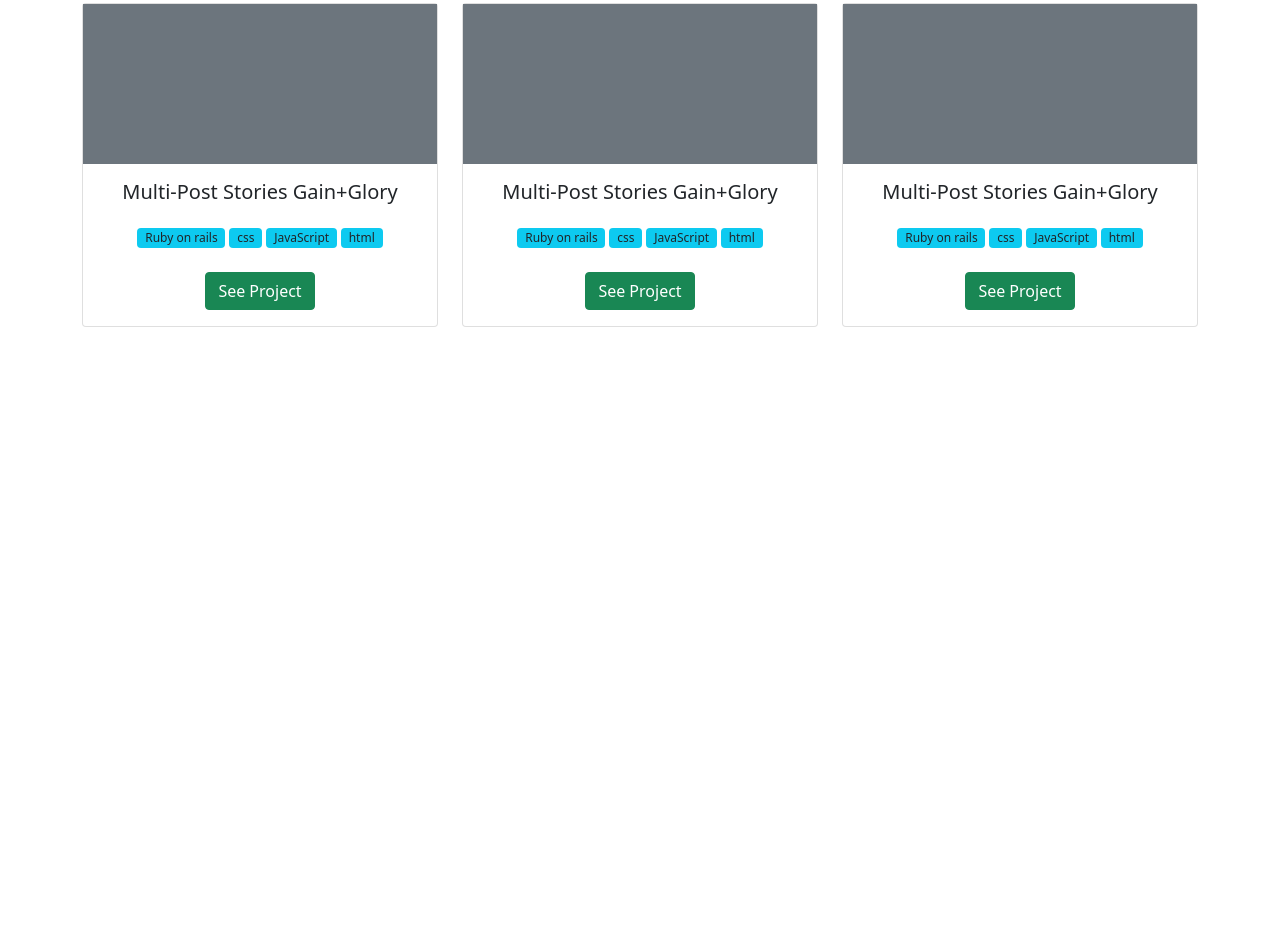
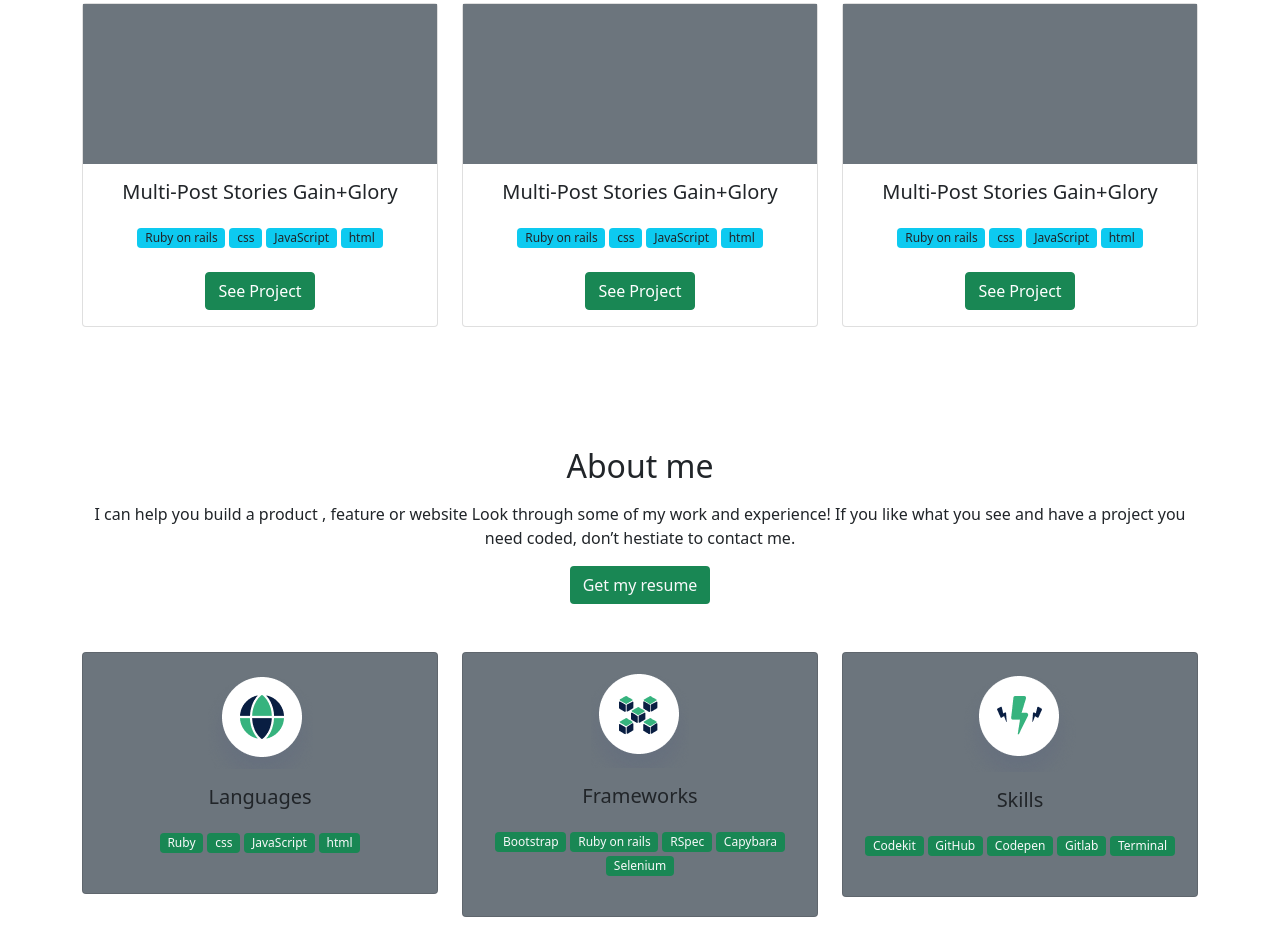
Before and after one commit to Gdiazdiaz/Bootstrap-portfolio, a plain HTML site: page index.html in a window 1280 px wide. Shown: the part 840-1781 px from the top of the page. Before the commit the page ends 1287 px from the top, so only its background shows below. Drawn offline with nearby package versions, Linux system fonts and the light colour scheme.

Commit message:
Add about me section with intro and skills tabs

```diff
--- a/index.html
+++ b/index.html
@@ -49,7 +49,7 @@
             <h2>My Recent Works</h2>
           </div>
 
-          <div class="row">
+          <div class="row-eq-height row">
 
             <div class="col-md-4">
               <div class="card mb-4">
@@ -67,7 +67,7 @@
               </div>
             </div>
 
-            <div class="col-md-4">
+           <div class="col-md-4 d-block">
               <div class="card mb-4">
                 <div class="bg-secondary" style="height: 10rem;"></div>
                 <div class="card-body text-center">
@@ -83,7 +83,7 @@
               </div>
             </div>
 
-            <div class="col-md-4">
+            <div class="col-md-4 d-block">
               <div class="card mb-4">
                 <div class="bg-secondary" style="height: 10rem;"></div>
                 <div class="card-body text-center">
@@ -151,6 +151,69 @@
         </div>
 
       </section>
+
+      <section>
+        <div class="container-md">
+          <div class="text-center mb-5">
+            <h2 class="mb-3">About me</h2>
+            <p> I can help you build a product , feature or website Look through some of my work and experience! If you like what you see and have a project you need coded,
+                don’t hestiate to contact me.</p>
+                <a class="btn text-light bg-success">Get my resume</a>
+          </div>
+
+          <div class="row-eq-height row">
+
+            <div class="col-md-4">
+              <div class="card mb-4 bg-secondary">
+                <div class="text-center mt-3"><img src="media/world.png"></div>
+                <div class="card-body text-center">
+                  <h5 class="card-title">Languages</h5>
+                  <div class="h6 d-flex flex-row gap-1 justify-content-center flex-wrap my-4">
+                    <span class="badge bg-success fw-light text-light">Ruby</span>
+                    <span class="badge bg-success fw-light text-light">css</span>
+                    <span class="badge bg-success fw-light text-light">JavaScript</span>
+                    <span class="badge bg-success fw-light text-light">html</span>
+                  </div>
+                </div>
+              </div>
+            </div>
+
+            <div class="col-md-4">
+                <div class="card mb-4 bg-secondary">
+                  <div class="text-center  mt-3"><img src="media/cube.png"></div>
+                  <div class="card-body text-center">
+                    <h5 class="card-title">Frameworks</h5>
+                    <div class="h6 d-flex flex-row gap-1 justify-content-center flex-wrap my-4">
+                      <span class="badge bg-success fw-light text-light">Bootstrap</span>
+                      <span class="badge bg-success fw-light text-light">Ruby on rails</span>
+                      <span class="badge bg-success fw-light text-light">RSpec</span>
+                      <span class="badge bg-success fw-light text-light">Capybara</span>
+                      <span class="badge bg-success fw-light text-light">Selenium</span>
+                    </div>
+                  </div>
+                </div>
+              </div>
+
+              <div class="col-md-4">
+                <div class="card mb-4 bg-secondary">
+                  <div class="text-center mt-3"><img src="media/lightning.png"></div>
+                  <div class="card-body text-center">
+                    <h5 class="card-title">Skills</h5>
+                    <div class="h6 d-flex flex-row gap-1 justify-content-center flex-wrap my-4">
+                      <span class="badge bg-success fw-light text-light">Codekit</span>
+                      <span class="badge bg-success fw-light text-light">GitHub</span>
+                      <span class="badge bg-success fw-light text-light">Codepen</span>
+                      <span class="badge bg-success fw-light text-light">Gitlab</span>
+                      <span class="badge bg-success fw-light text-light">Terminal</span>
+                    </div>
+                  </div>
+                </div>
+              </div>
+
+          </div>
+
+        </div>
+      </section>
     <script src="https://cdn.jsdelivr.net/npm/bootstrap@5.0.2/dist/js/bootstrap.bundle.min.js" integrity="sha384-MrcW6ZMFYlzcLA8Nl+NtUVF0sA7MsXsP1UyJoMp4YLEuNSfAP+JcXn/tWtIaxVXM" crossorigin="anonymous"></script>
 </body>
 </html>
```
Also changed, not shown: media/cube.png (added), media/lightning.png (added), media/world.png (added).
